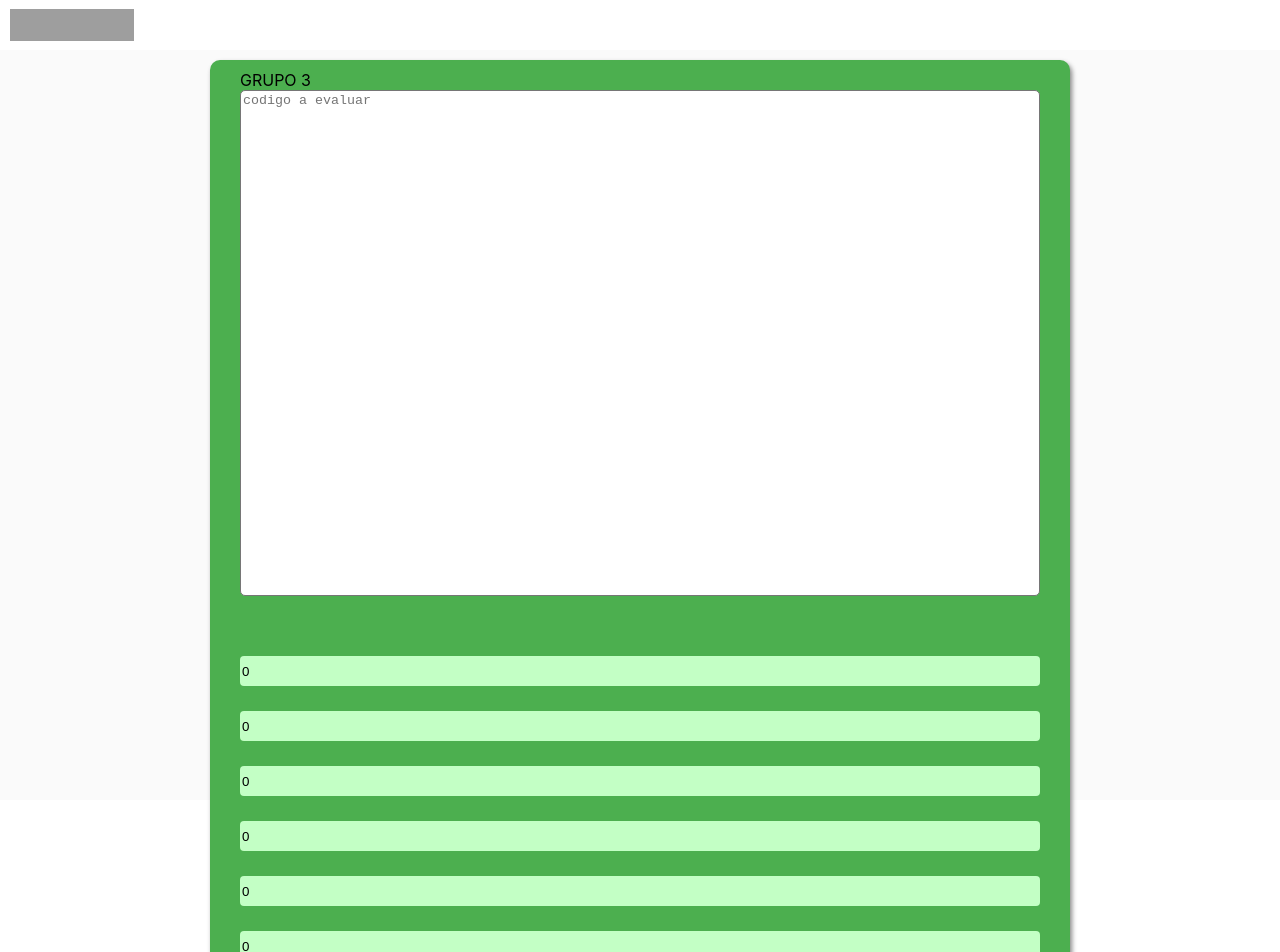
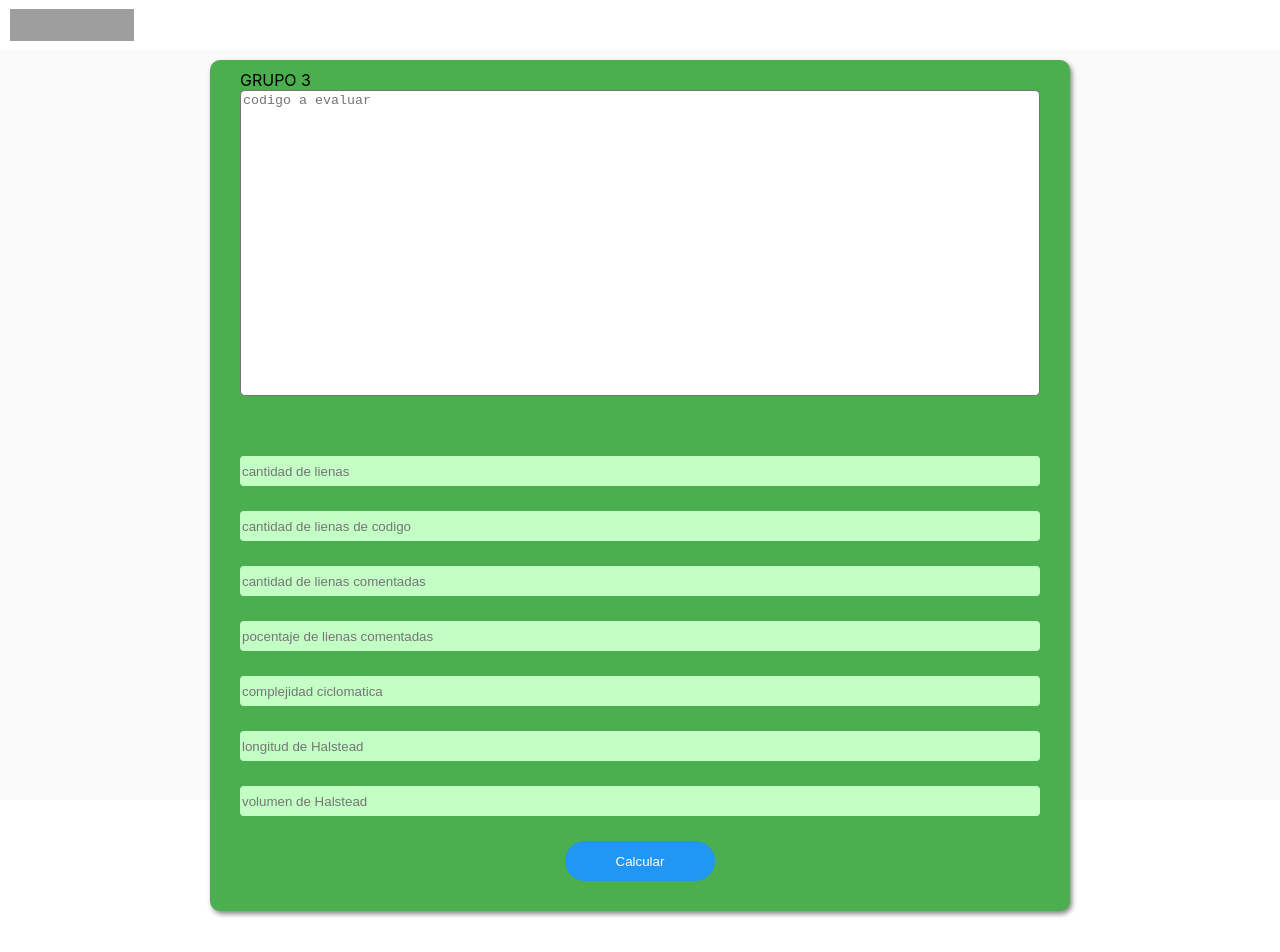
Before and after one commit to facundotourn/testing, a React (Create React App) app: page / in a window 1280 px wide. Shown: the top 952 px of the page. Built offline with nearby package versions, Linux system fonts and the light colour scheme; grey boxes are pictures that could not be loaded.

Commit message:
tp para entrega

```diff
--- a/src/App.css
+++ b/src/App.css
@@ -4,7 +4,9 @@
   height: 100vh
 }
 
-
+.footer{
+  height: 50px;
+}
 .codigo-container{
   display: flex;
   flex-direction: column;
@@ -14,7 +16,7 @@
 }
 .codigo{
   border-radius: 5px;
-  height: 500px;
+  height: 300px;
   resize: none;
 }
 
--- a/src/App.js
+++ b/src/App.js
@@ -109,9 +109,7 @@ function App() {
 
 
 
-						{/* <p className="label"> lineas totales</p> */}
-						<input value={cantLineasTotales} readOnly={true} />
-
+						<input value={document.getElementById("code") && document.getElementById("code").value? cantLineasTotales:null} id="cantLineas" placeholder="cantidad de lienas" readOnly={true}/>
 
 
 					</div>
@@ -120,7 +118,7 @@ function App() {
 
 
 						{/* <p className="label">Lineas de codigo</p> */}
-						<input value={cantLineasTotales - comentariosSimples} readOnly={true} />
+						<input value={document.getElementById("code") && document.getElementById("code").value? cantLineasTotales - comentariosSimples:null}  placeholder="cantidad de lienas de codigo" readOnly={true} />
 
 
 
@@ -130,7 +128,7 @@ function App() {
 
 
 						{/* <p className="label">Lineas comentadas</p> */}
-						<input value={comentariosSimples} readOnly={true} />
+						<input value={document.getElementById("code") && document.getElementById("code").value? comentariosSimples:null}  placeholder="cantidad de lienas comentadas" readOnly={true} />
 
 
 
@@ -140,7 +138,7 @@ function App() {
 
 
 						{/* <p className="label">Porcentaje de lineas comentadas</p> */}
-						<input value={comentariosSimples > 0 && cantLineasTotales > 0 ? comentariosSimples / cantLineasTotales * 100 : 0} readOnly={true} />
+						<input value={document.getElementById("code") && document.getElementById("code").value?comentariosSimples > 0 && cantLineasTotales > 0 ? comentariosSimples / cantLineasTotales * 100 : 0:null}  placeholder="pocentaje de lienas comentadas" readOnly={true} />
 
 
 
@@ -150,7 +148,7 @@ function App() {
 
 
 						{/* <p className="label"> Complejidad ciclomatica</p> */}
-						<input value={complejidadCiclomatica} readOnly={true} />
+						<input value={document.getElementById("code") && document.getElementById("code").value? complejidadCiclomatica:null}  placeholder="complejidad ciclomatica" readOnly={true} />
 
 
 
@@ -160,7 +158,7 @@ function App() {
 
 
 						{/* <p className="label">Halstead Longitud</p> */}
-						<input value={longitudHalstead} readOnly={true} />
+						<input value={document.getElementById("code") && document.getElementById("code").value? longitudHalstead:null}  placeholder="longitud de Halstead" readOnly={true} />
 
 
 
@@ -170,7 +168,7 @@ function App() {
 
 
 						{/* <p className="label">Halstead Volumen</p> */}
-						<input value={volumenHalstead} readOnly={true} />
+						<input value={document.getElementById("code") && document.getElementById("code").value?volumenHalstead:null}  placeholder="volumen de Halstead" readOnly={true} />
 
 
 
@@ -182,6 +180,7 @@ function App() {
 					<button onClick={handleSubmit} class="button">Calcular</button>
 				</div>
 			</div>
+			<div className="footer"></div>
 		</div>
 	);
 }
```
